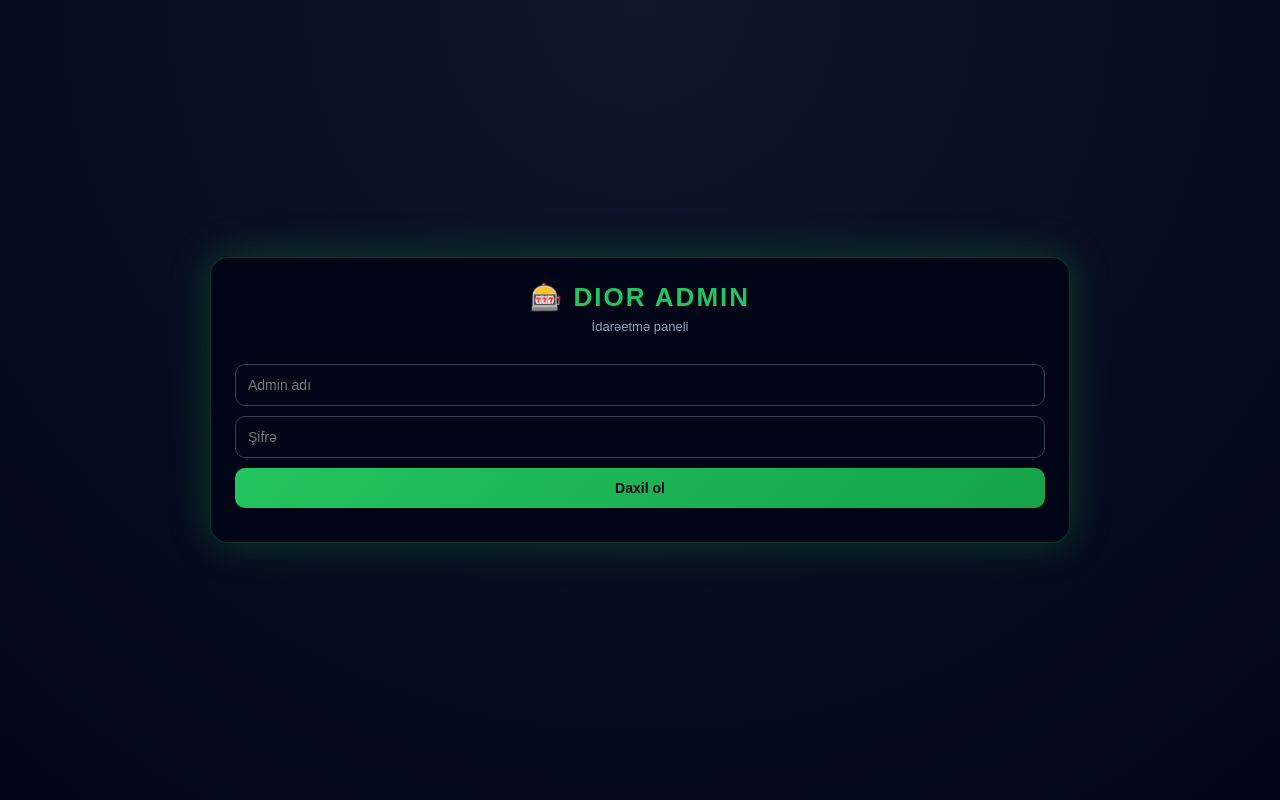
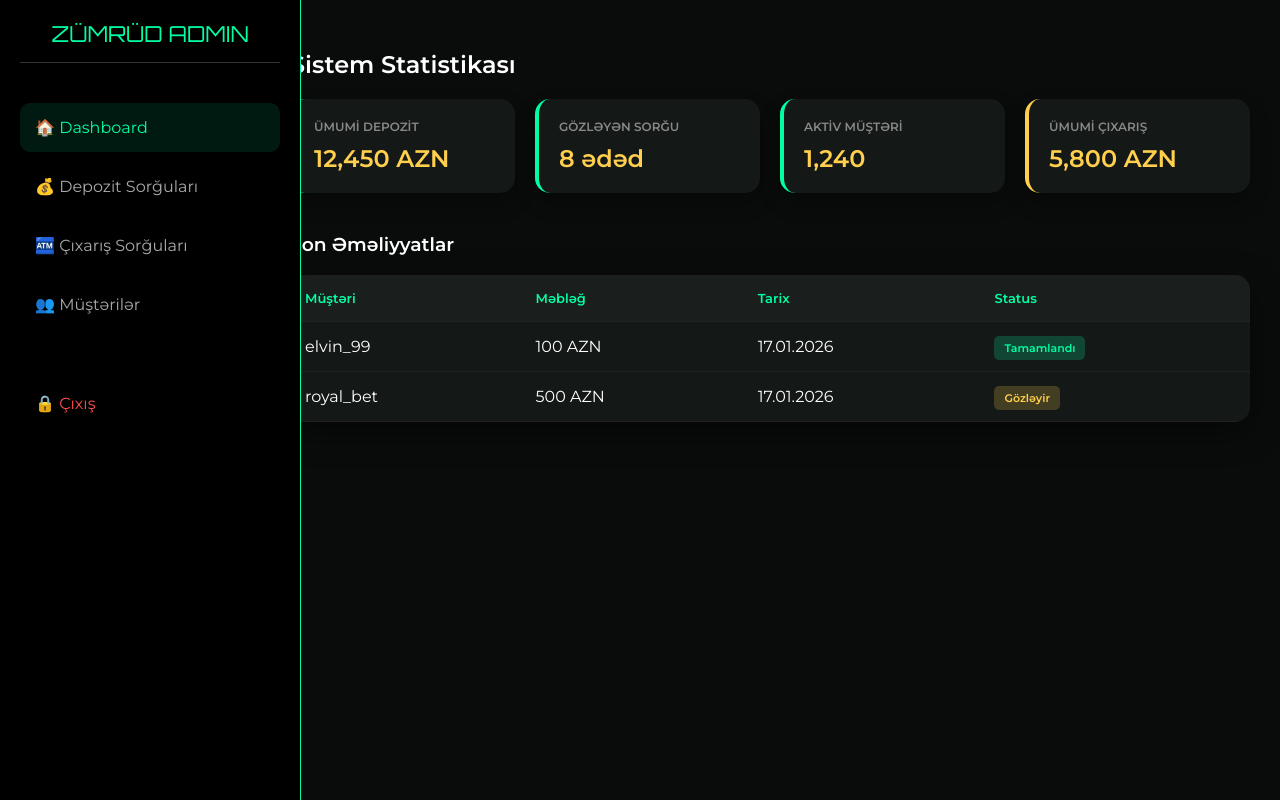
Before and after one commit to usrr12887-oss/mysite, a website: page public/admin.html in a window 1280 px wide. Drawn offline with Linux system fonts and the light colour scheme.

Commit message:
Update admin.html

```diff
--- a/public/admin.html
+++ b/public/admin.html
@@ -2,195 +2,273 @@
 <html lang="az">
 <head>
     <meta charset="UTF-8">
-<meta name="viewport" content="width=device-width, initial-scale=1">
-<title>Dior Kazino – Admin Panel</title>
-
+    <meta name="viewport" content="width=device-width, initial-scale=1.0">
+    <title>Zümrüd Admin | Control Center</title>
+    <link href="https://fonts.googleapis.com/css2?family=Orbitron:wght@400;700&family=Montserrat:wght@400;600&display=swap" rel="stylesheet">
     <style>
-*{box-sizing:border-box}
-body{
-    margin:0;
-    min-height:100vh;
-    font-family:Arial,Helvetica,sans-serif;
-    background:radial-gradient(circle at top,#0f172a,#020617);
-    color:#fff;
-    display:flex;
-    align-items:center;
-    justify-content:center;
-}
-.container{
-    width:100%;
-    max-width:900px;
-    padding:20px;
-}
-.box{
-    background:rgba(2,6,23,.95);
-    border:1px solid rgba(34,197,94,.25);
-    border-radius:18px;
-    padding:24px;
-    box-shadow:0 0 40px rgba(34,197,94,.25);
-}
-.logo{
-    text-align:center;
-    font-size:26px;
-    font-weight:bold;
-    letter-spacing:2px;
-    color:#22c55e;
-    margin-bottom:6px;
-}
-.subtitle{
-    text-align:center;
-    font-size:13px;
-    color:#94a3b8;
-    margin-bottom:20px;
-}
-input,button{
-    width:100%;
-    padding:12px;
-    margin-top:10px;
-    border-radius:10px;
-    border:none;
-    font-size:14px;
-}
-input{
-    background:#020617;
-    border:1px solid #334155;
-    color:#fff;
-}
-input:focus{
-    outline:none;
-    border-color:#22c55e;
-}
-button{
-    background:linear-gradient(135deg,#22c55e,#16a34a);
-    color:#020617;
-    font-weight:bold;
-    cursor:pointer;
-}
-button:hover{opacity:.9}
-#error{
-    margin-top:10px;
-    color:#ef4444;
-    text-align:center;
-    font-size:13px;
+        :root {
+            --primary: #00ffa3;
+            --gold: #ffcf4d;
+            --danger: #ff4d4d;
+            --dark-bg: #0a0c0b;
+            --card-bg: #141816;
         }
 
-/* PANEL */
-.panel{
-    display:none;
+        body {
+            font-family: 'Montserrat', sans-serif;
+            background: var(--dark-bg);
+            color: white;
+            margin: 0;
+            display: flex;
         }
-table{
-    width:100%;
-    border-collapse:collapse;
-    margin-top:16px;
-    font-size:13px;
+
+        /* Sidebar */
+        .sidebar {
+            width: 260px;
+            height: 100vh;
+            background: #000;
+            border-right: 1px solid var(--primary);
+            position: fixed;
+            padding: 20px;
         }
-th,td{
-    border:1px solid #334155;
-    padding:10px;
-    text-align:center;
+
+        .admin-logo {
+            font-family: 'Orbitron', sans-serif;
+            font-size: 22px;
+            color: var(--primary);
+            text-align: center;
+            margin-bottom: 40px;
+            border-bottom: 1px solid #333;
+            padding-bottom: 15px;
         }
-th{
-    background:#020617;
-    color:#22c55e;
+
+        .nav-link {
+            padding: 15px;
+            color: #aaa;
+            text-decoration: none;
+            display: block;
+            border-radius: 10px;
+            margin-bottom: 10px;
+            transition: 0.3s;
+            cursor: pointer;
         }
-.good{color:#22c55e;font-weight:bold}
-.bad{color:#ef4444;font-weight:bold}
 
-.footer{
-    margin-top:16px;
-    text-align:center;
-    font-size:11px;
-    color:#475569;
+        .nav-link:hover, .nav-link.active {
+            background: rgba(0, 255, 163, 0.1);
+            color: var(--primary);
         }
+
+        /* Main Content */
+        .main-content {
+            margin-left: 260px;
+            width: calc(100% - 260px);
+            padding: 30px;
+        }
+
+        /* Stats Cards */
+        .stats-grid {
+            display: grid;
+            grid-template-columns: repeat(4, 1fr);
+            gap: 20px;
+            margin-bottom: 40px;
+        }
+
+        .stat-card {
+            background: var(--card-bg);
+            padding: 20px;
+            border-radius: 15px;
+            border-left: 4px solid var(--primary);
+            box-shadow: 0 10px 20px rgba(0,0,0,0.3);
+        }
+
+        .stat-card h4 { margin: 0; font-size: 12px; color: #888; text-transform: uppercase; }
+        .stat-card p { margin: 10px 0 0; font-size: 24px; font-weight: bold; color: var(--gold); }
+
+        /* Table Style */
+        .data-table {
+            width: 100%;
+            background: var(--card-bg);
+            border-radius: 15px;
+            border-collapse: collapse;
+            overflow: hidden;
+            box-shadow: 0 10px 30px rgba(0,0,0,0.5);
+        }
+
+        .data-table th, .data-table td {
+            padding: 15px;
+            text-align: left;
+            border-bottom: 1px solid #222;
+        }
+
+        .data-table th { background: #1a1e1c; color: var(--primary); font-size: 13px; }
+
+        .status-badge {
+            padding: 5px 10px;
+            border-radius: 5px;
+            font-size: 11px;
+            font-weight: bold;
+        }
+
+        .pending { background: rgba(255, 207, 77, 0.2); color: var(--gold); }
+        .approved { background: rgba(0, 255, 163, 0.2); color: var(--primary); }
+
+        .btn-action {
+            padding: 8px 12px;
+            border: none;
+            border-radius: 5px;
+            cursor: pointer;
+            font-size: 12px;
+            margin-right: 5px;
+        }
+
+        .btn-approve { background: var(--primary); color: #000; font-weight: bold; }
+        .btn-reject { background: var(--danger); color: white; }
+
+        /* Modal / Receipt View */
+        .receipt-link { color: var(--primary); text-decoration: underline; cursor: pointer; }
+
+        .section { display: none; }
+        .active-section { display: block; }
     </style>
 </head>
-
 <body>
 
-<div class="container">
-
-    <!-- LOGIN -->
-    <div class="box login" id="loginBox">
-        <div class="logo">🎰 DIOR ADMIN</div>
-        <div class="subtitle">İdarəetmə paneli</div>
-
-        <form id="loginForm">
-            <input id="username" placeholder="Admin adı">
-            <input id="password" type="password" placeholder="Şifrə">
-            <button type="submit">Daxil ol</button>
-            <div id="error"></div>
-        </form>
+<div class="sidebar">
+    <div class="admin-logo">ZÜMRÜD ADMIN</div>
+    <div class="nav-link active" onclick="showSection('dashboard')">🏠 Dashboard</div>
+    <div class="nav-link" onclick="showSection('deposits')">💰 Depozit Sorğuları</div>
+    <div class="nav-link" onclick="showSection('withdrawals')">🏧 Çıxarış Sorğuları</div>
+    <div class="nav-link" onclick="showSection('users')">👥 Müştərilər</div>
+    <div class="nav-link" style="margin-top: 50px; color: var(--danger);">🔒 Çıxış</div>
 </div>
 
-    <!-- PANEL -->
-    <div class="box panel" id="panel">
-        <div class="logo">📊 Giriş Logları</div>
-        <div class="subtitle">Sistem aktivliyi</div>
+<div class="main-content">
 
-        <table>
+    <div id="dashboard" class="section active-section">
+        <h2>Sistem Statistikası</h2>
+        <div class="stats-grid">
+            <div class="stat-card">
+                <h4>Ümumi Depozit</h4>
+                <p>12,450 AZN</p>
+            </div>
+            <div class="stat-card">
+                <h4>Gözləyən Sorğu</h4>
+                <p>8 ədəd</p>
+            </div>
+            <div class="stat-card">
+                <h4>Aktiv Müştəri</h4>
+                <p>1,240</p>
+            </div>
+            <div class="stat-card" style="border-left-color: var(--gold);">
+                <h4>Ümumi Çıxarış</h4>
+                <p>5,800 AZN</p>
+            </div>
+        </div>
+
+        <h3>Son Əməliyyatlar</h3>
+        <table class="data-table">
             <thead>
                 <tr>
+                    <th>Müştəri</th>
+                    <th>Məbləğ</th>
                     <th>Tarix</th>
-                    <th>Kod</th>
                     <th>Status</th>
-                    <th>IP</th>
-                    <th>Cihaz</th>
                 </tr>
             </thead>
-            <tbody id="logTable"></tbody>
+            <tbody>
+                <tr>
+                    <td>elvin_99</td>
+                    <td>100 AZN</td>
+                    <td>17.01.2026</td>
+                    <td><span class="status-badge approved">Tamamlandı</span></td>
+                </tr>
+                <tr>
+                    <td>royal_bet</td>
+                    <td>500 AZN</td>
+                    <td>17.01.2026</td>
+                    <td><span class="status-badge pending">Gözləyir</span></td>
+                </tr>
+            </tbody>
         </table>
+    </div>
 
-        <div class="footer">
-            © 2026 Dior Kazino – Admin Panel
+    <div id="deposits" class="section">
+        <h2>Gözləyən Depozitlər</h2>
+        <table class="data-table">
+            <thead>
+                <tr>
+                    <th>Müştəri</th>
+                    <th>Məbləğ</th>
+                    <th>Çek</th>
+                    <th>Kod Təyin Et</th>
+                    <th>Əməliyyat</th>
+                </tr>
+            </thead>
+            <tbody>
+                <tr>
+                    <td>murad_v</td>
+                    <td>250 AZN</td>
+                    <td><span class="receipt-link" onclick="alert('Çek şəkli açılır...')">çeki_gör.jpg</span></td>
+                    <td><input type="text" placeholder="Kod yaz (məs: ZM-12)"></td>
+                    <td>
+                        <button class="btn-action btn-approve" onclick="approve(this)">Təsdiqlə</button>
+                        <button class="btn-action btn-reject">Rədd et</button>
+                    </td>
+                </tr>
+            </tbody>
+        </table>
     </div>
+
+    <div id="withdrawals" class="section">
+        <h2>Çıxarış Tələbləri</h2>
+        <table class="data-table">
+            <thead>
+                <tr>
+                    <th>Müştəri</th>
+                    <th>Məbləğ</th>
+                    <th>Kart Nömrəsi</th>
+                    <th>Oyun Kodu</th>
+                    <th>Əməliyyat</th>
+                </tr>
+            </thead>
+            <tbody>
+                <tr>
+                    <td>azer_88</td>
+                    <td>150 AZN</td>
+                    <td>4127 0000 9999 8888</td>
+                    <td>ZM-9941</td>
+                    <td>
+                        <button class="btn-action btn-approve">Ödənildi</button>
+                        <button class="btn-action btn-reject">Ləğv et</button>
+                    </td>
+                </tr>
+            </tbody>
+        </table>
     </div>
 
 </div>
 
 <script>
-document.getElementById("loginForm").addEventListener("submit",function(e){
-    e.preventDefault();
+    function showSection(id) {
+        document.querySelectorAll('.section').forEach(s => s.classList.remove('active-section'));
+        document.querySelectorAll('.nav-link').forEach(l => l.classList.remove('active'));
 
-    const user=document.getElementById("username").value;
-    const pass=document.getElementById("password").value;
+        document.getElementById(id).classList.add('active-section');
+        event.currentTarget.classList.add('active');
+    }
 
-    fetch("/admin-login",{
-        method:"POST",
-        headers:{"Content-Type":"application/json"},
-        body:JSON.stringify({username:user,password:pass})
-    })
-    .then(r=>r.json())
-    .then(d=>{
-        if(d.success){
-            document.getElementById("loginBox").style.display="none";
-            document.getElementById("panel").style.display="block";
-            loadLogs();
-        }else{
-            document.getElementById("error").innerText="❌ Login səhvdir";
+    function approve(btn) {
+        const row = btn.parentElement.parentElement;
+        const codeInput = row.querySelector('input').value;
+
+        if(!codeInput) {
+            alert("Zəhmət olmasa müştəri üçün OYUN KODU təyin edin!");
+            return;
         }
-    });
-});
 
-function loadLogs(){
-    fetch("/logs")
-    .then(r=>r.json())
-    .then(logs=>{
-        const t=document.getElementById("logTable");
-        t.innerHTML="";
-        logs.reverse().forEach(l=>{
-            const tr=document.createElement("tr");
-            tr.innerHTML=`
-                <td>${l.time}</td>
-                <td>${l.code}</td>
-                <td class="${l.valid?'good':'bad'}">
-                    ${l.valid?'Düz':'Səhv'}
-                </td>
-                <td>${l.ip||'-'}</td>
-                <td>${l.agent}</td>
-            `;
-            t.appendChild(tr);
-        });
-    });
+        alert("Depozit təsdiqləndi. Kod: " + codeInput + " müştəriyə göndərildi.");
+        row.style.opacity = "0.3";
+        btn.disabled = true;
     }
 </script>
 
```
Lines whose indentation alone changed are shown as unchanged.
